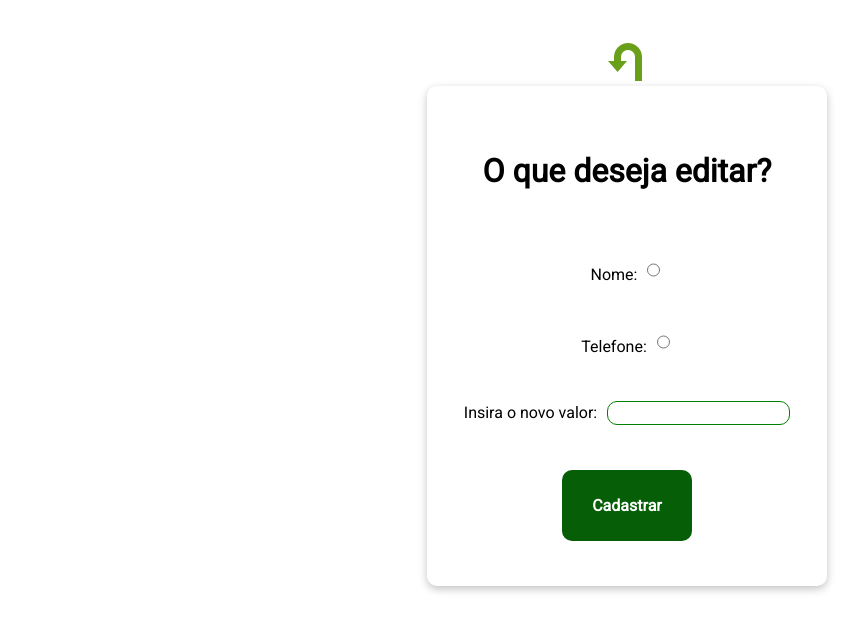
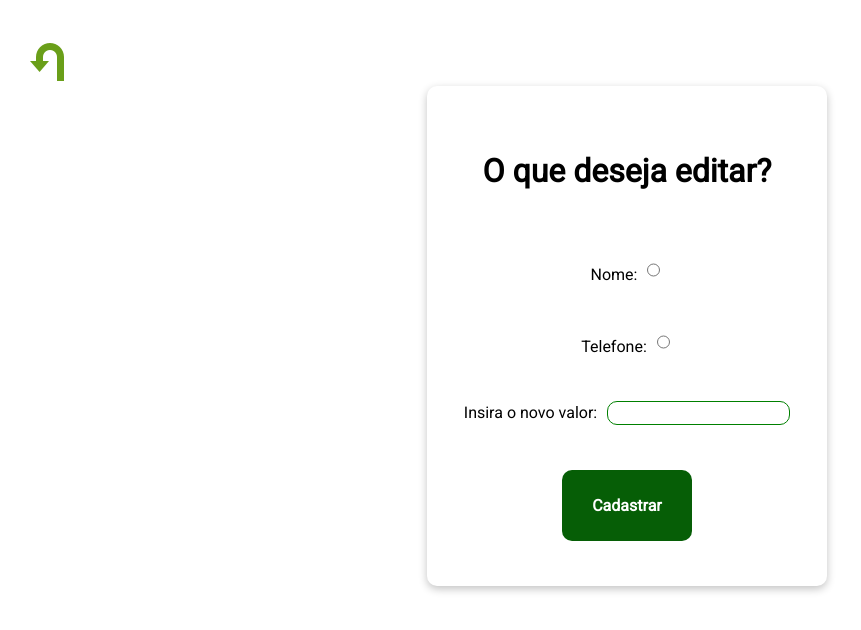
Before and after one commit to sabiss/SabisLanche, a plain HTML site: page index.html in a window 1280 px wide. Both pictures are taken after a click on the element "Edit". Shown: the whole page, without its empty margins (13-874 px from the left). Drawn offline with Linux system fonts and the light colour scheme.

Commit message:
stylization of arrow

```diff
--- a/style.css
+++ b/style.css
@@ -5,6 +5,16 @@
     align-items: center;
     padding: 30px;
     font-family: 'Roboto', sans-serif;
+    position: relative;
+}
+.arrowContainer{
+    width: 100%;
+    display: none;
+    justify-content: flex-start;
+    align-items: center;
+}
+.arrowContainer img:hover{
+    cursor: pointer;
 }
 .container{
     display: flex;
```
